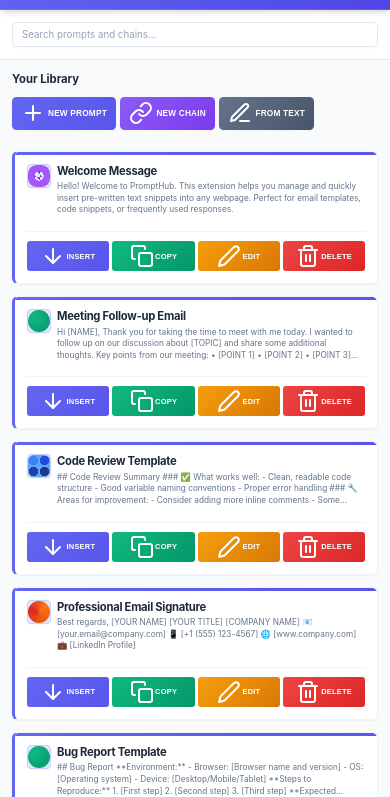
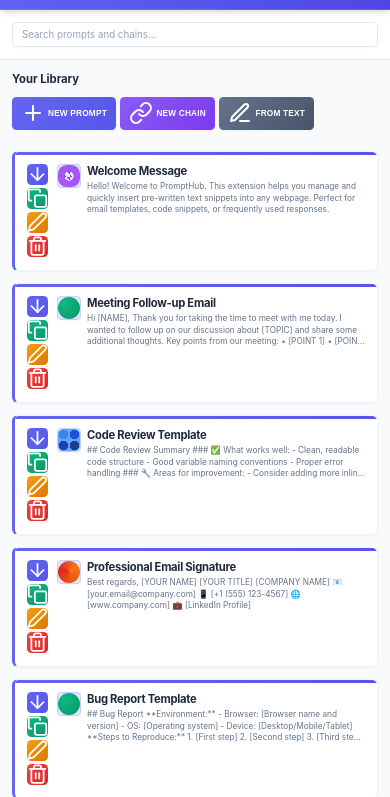
Before and after one commit to timsamart/easyprompt, a browser extension: page panel-standalone.html in a window 390 px wide. Shown: the part 47-844 px from the top of the page. Drawn offline with Linux system fonts and the light colour scheme.

Commit message:
Refactor card layout and enhance button accessibility: Updated HTML structure to separate card headers and actions, added titles to buttons for improved accessibility, and adjusted CSS styles for better spacing and responsiveness. Enhanced the visual hierarchy of chain and prompt cards for a more cohesive user experience.

```diff
--- a/panel-standalone.html
+++ b/panel-standalone.html
@@ -328,6 +328,21 @@
       const iconClass = getPromptIcon(prompt.title, prompt.content);
 
       card.innerHTML = `
+        <div class="card-actions">
+          <button class="card-action-btn primary" data-action="insert" data-id="${prompt.id}" title="Insert">
+            <i data-feather="arrow-down"></i>
+          </button>
+          <button class="card-action-btn success" data-action="copy" data-content="${escapeHtml(prompt.content)}" title="Copy">
+            <i data-feather="copy"></i>
+          </button>
+          <button class="card-action-btn warning" data-action="edit" data-id="${prompt.id}" title="Edit">
+            <i data-feather="edit-2"></i>
+          </button>
+          <button class="card-action-btn danger" data-action="delete" data-id="${prompt.id}" title="Delete">
+            <i data-feather="trash-2"></i>
+          </button>
+        </div>
+        <div class="card-main">
           <div class="card-header">
             <div class="card-icon ${iconClass}"></div>
             <div class="card-content">
@@ -335,23 +350,6 @@
               <p class="card-description">${escapeHtml(prompt.content)}</p>
             </div>
           </div>
-        <div class="card-actions">
-          <button class="card-action-btn primary" data-action="insert" data-id="${prompt.id}">
-            <i data-feather="arrow-down"></i>
-            Insert
-          </button>
-          <button class="card-action-btn success" data-action="copy" data-content="${escapeHtml(prompt.content)}">
-            <i data-feather="copy"></i>
-            Copy
-          </button>
-          <button class="card-action-btn warning" data-action="edit" data-id="${prompt.id}">
-            <i data-feather="edit-2"></i>
-            Edit
-          </button>
-          <button class="card-action-btn danger" data-action="delete" data-id="${prompt.id}">
-            <i data-feather="trash-2"></i>
-            Delete
-          </button>
         </div>
       `;
 
@@ -367,6 +365,21 @@
       const validSteps = chain.steps.filter(stepId => promptsMap.has(stepId));
 
       card.innerHTML = `
+        <div class="card-actions">
+          <button class="card-action-btn primary" data-action="start-chain" data-id="${chain.id}" title="Start Chain">
+            <i data-feather="play"></i>
+          </button>
+          <button class="card-action-btn success" data-action="copy-chain" data-id="${chain.id}" title="Copy All">
+            <i data-feather="copy"></i>
+          </button>
+          <button class="card-action-btn warning" data-action="edit" data-id="${chain.id}" title="Edit">
+            <i data-feather="edit-2"></i>
+          </button>
+          <button class="card-action-btn danger" data-action="delete" data-id="${chain.id}" title="Delete">
+            <i data-feather="trash-2"></i>
+          </button>
+        </div>
+        <div class="card-main">
           <button class="expand-btn" data-action="toggle">
             <i data-feather="chevron-down"></i>
           </button>
@@ -391,23 +404,6 @@
               `;
             }).join('')}
           </div>
-        <div class="card-actions">
-          <button class="card-action-btn primary" data-action="start-chain" data-id="${chain.id}">
-            <i data-feather="play"></i>
-            Start
-          </button>
-          <button class="card-action-btn success" data-action="copy-chain" data-id="${chain.id}">
-            <i data-feather="copy"></i>
-            Copy All
-          </button>
-          <button class="card-action-btn warning" data-action="edit" data-id="${chain.id}">
-            <i data-feather="edit-2"></i>
-            Edit
-          </button>
-          <button class="card-action-btn danger" data-action="delete" data-id="${chain.id}">
-            <i data-feather="trash-2"></i>
-            Delete
-          </button>
         </div>
       `;
 
--- a/panel-styles.css
+++ b/panel-styles.css
@@ -296,7 +296,7 @@ h1::before {
 .card {
   background: var(--surface-color);
   border-radius: var(--radius-lg);
-  padding: var(--space-12);
+  padding: var(--space-8);
   box-shadow: var(--shadow-sm);
   border: 1px solid var(--border-light);
   transition: var(--transition);
@@ -305,7 +305,7 @@ h1::before {
   min-height: calc(160px * var(--scale-factor));
   max-height: calc(220px * var(--scale-factor));
   display: flex;
-  flex-direction: column;
+  gap: var(--space-6);
 }
 
 .card::before {
@@ -322,6 +322,12 @@ h1::before {
   transform: translateY(-2px);
   box-shadow: var(--shadow-md);
   border-color: var(--primary-color);
+}
+
+/* Expanded chain cards */
+.chain-card.expanded {
+  max-height: none;
+  overflow: visible;
 }
 
 /* Prompt cards */
@@ -376,19 +382,21 @@ h1::before {
 
 .chain-card .step-dots {
   position: absolute;
-  top: -4px;
-  right: -4px;
+  top: -6px;
+  right: -6px;
   background: #8b5cf6;
   color: white;
   border-radius: 50%;
-  width: calc(16px * var(--scale-factor));
-  height: calc(16px * var(--scale-factor));
+  width: calc(18px * var(--scale-factor));
+  height: calc(18px * var(--scale-factor));
   display: flex;
   align-items: center;
   justify-content: center;
-  font-size: calc(9px * var(--scale-factor));
+  font-size: calc(10px * var(--scale-factor));
   font-weight: 700;
   box-shadow: var(--shadow-sm);
+  border: 2px solid white;
+  min-width: calc(18px * var(--scale-factor));
 }
 
 /* Card content */
@@ -426,33 +434,34 @@ h1::before {
   flex: 1;
 }
 
-/* Compact card actions */
+/* Card actions - vertical on left */
 .card-actions {
   display: flex;
+  flex-direction: column;
   gap: var(--space-2);
-  margin-top: auto;
-  padding-top: var(--space-6);
-  border-top: 1px solid var(--border-light);
+  padding: 0;
+  border: none;
+  width: calc(32px * var(--scale-factor));
+  flex-shrink: 0;
 }
 
 .card-action-btn {
-  flex: 1;
-  padding: var(--space-2) var(--space-3);
-  font-size: calc(10px * var(--scale-factor));
+  width: calc(32px * var(--scale-factor));
+  height: calc(32px * var(--scale-factor));
+  padding: 0;
+  font-size: calc(14px * var(--scale-factor));
   font-weight: 600;
   border: 1px solid var(--border-color);
-  border-radius: var(--radius-sm);
+  border-radius: var(--radius-md);
   cursor: pointer;
   background-color: var(--surface-color);
   color: var(--text-secondary);
   transition: var(--transition);
-  display: inline-flex;
+  display: flex;
   align-items: center;
   justify-content: center;
-  gap: var(--space-1);
-  min-height: calc(24px * var(--scale-factor));
-  text-transform: uppercase;
-  letter-spacing: 0.025em;
+  text-transform: none;
+  letter-spacing: 0;
 }
 
 .card-action-btn:hover {
@@ -494,7 +503,7 @@ h1::before {
 }
 
 .chain-card.expanded .chain-steps {
-  max-height: calc(500px * var(--scale-factor)); /* Much larger to accommodate more steps */
+  max-height: calc(800px * var(--scale-factor)); /* Much larger to accommodate more steps */
   padding: var(--space-4) 0;
 }
 
@@ -554,6 +563,7 @@ h1::before {
   cursor: pointer;
   transition: var(--transition);
   color: #8b5cf6;
+  z-index: 10;
 }
 
 .expand-btn:hover {
@@ -568,6 +578,11 @@ h1::before {
 
 .chain-card.expanded .expand-btn i {
   transform: rotate(180deg);
+}
+
+/* Card main container positioning */
+.card-main {
+  position: relative;
 }
 
 /* Responsive breakpoints */
@@ -587,12 +602,14 @@ h1::before {
     justify-content: flex-start;
   }
 
-  .card-actions {
-    flex-wrap: wrap;
+  .card-action-btn {
+    width: calc(28px * var(--scale-factor));
+    height: calc(28px * var(--scale-factor));
+    font-size: calc(12px * var(--scale-factor));
   }
 
-  .card-action-btn {
-    min-width: calc(80px * var(--scale-factor));
+  .card-actions {
+    width: calc(28px * var(--scale-factor));
   }
 }
 
```
Also changed, not shown: panel.js (+30 -34 lines), test-simple.html (+18 -2 lines). Lines whose indentation alone changed are shown as unchanged.
